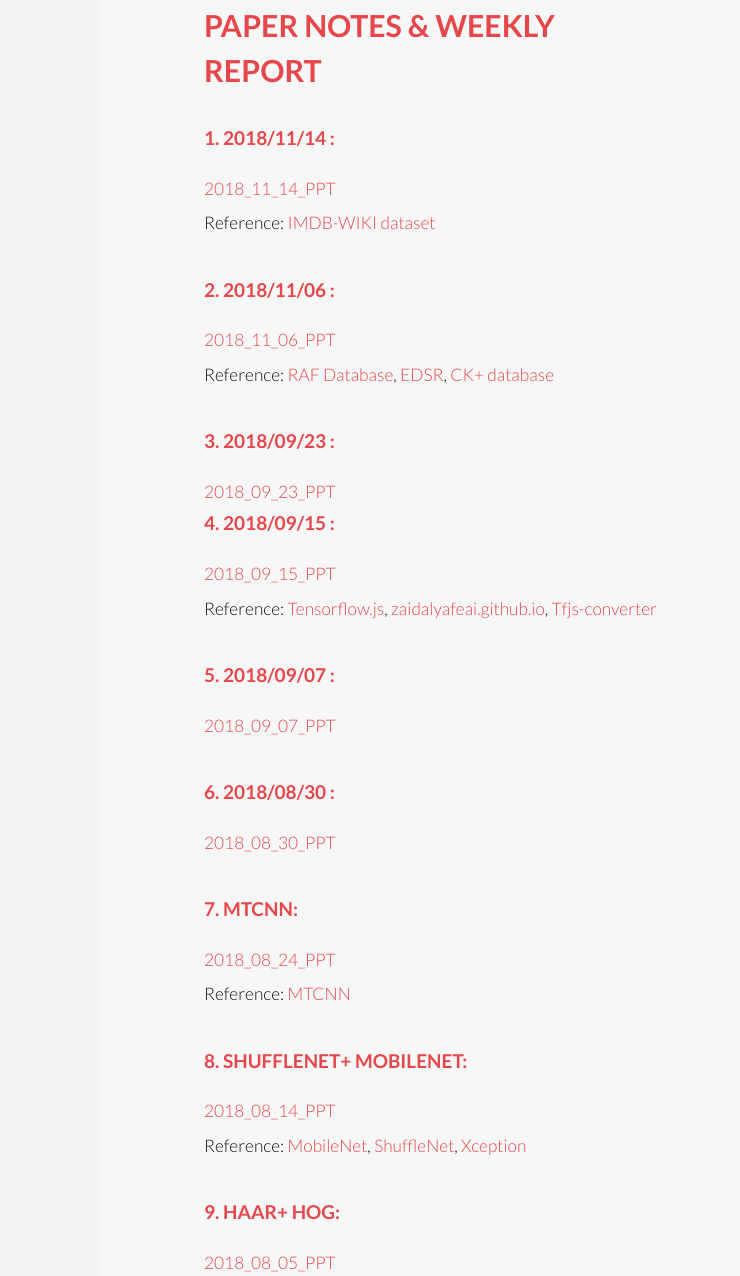
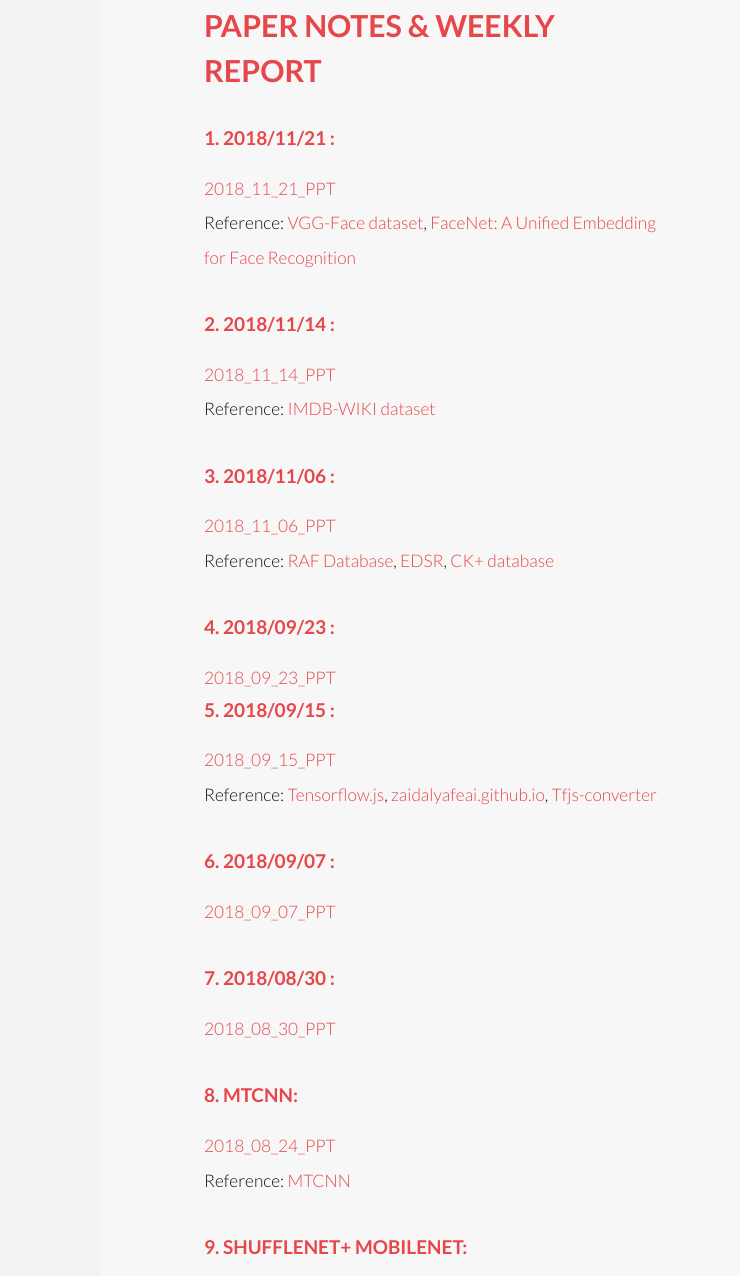
Before and after one commit to kevinisbest/kevinisbest.github.io, a plain HTML site: page research.html in a window 1280 px wide. Shown: the part 1594-2870 px from the top of the page, 540-1280 px from the left. Drawn offline with Linux system fonts and the light colour scheme.

Commit message:
update research

```diff
--- a/research.html
+++ b/research.html
@@ -93,29 +93,33 @@
                     <header>
                         <h2>Paper Notes & Weekly report</h2>
                     </header>
-                    <h4>1. 2018/11/14 :</h4><a herf="data/181114_KevinHsiao.pptx">2018_11_14_PPT</a><p>Reference: <a herf="https://www.vision.ee.ethz.ch/publications/papers/proceedings/eth_biwi_01229.pdf">IMDB-WIKI dataset</a></p>
+                    <h4>1. 2018/11/21 :</h4><a href="data/181121_KevinHsiao.pptx">2018_11_21_PPT</a>
+                    <p>Reference: <a href="http://www.robots.ox.ac.uk/~vgg/publications/2015/Parkhi15/parkhi15.pdf">VGG-Face dataset</a>, <a href="https://arxiv.org/abs/1503.03832/">FaceNet: A Unified Embedding for Face Recognition</a></p>
 
-                    <h4>2. 2018/11/06 :</h4><a href="data/181106_KevinHsiao.pptx">2018_11_06_PPT</a>
-                    <p>Reference: <a herf="http://www.whdeng.cn/RAF/model1.html">RAF Database</a>, <a href="https://arxiv.org/abs/1707.02921">EDSR</a>, <a href="http://www.consortium.ri.cmu.edu/ckagree/">CK+ database
+                    <h4>2. 2018/11/14 :</h4><a href="data/181114_KevinHsiao.pptx">2018_11_14_PPT</a>
+                    <p>Reference: <a href="https://www.vision.ee.ethz.ch/publications/papers/proceedings/eth_biwi_01229.pdf">IMDB-WIKI dataset</a></p>
+
+                    <h4>3. 2018/11/06 :</h4><a href="data/181106_KevinHsiao.pptx">2018_11_06_PPT</a>
+                    <p>Reference: <a href="http://www.whdeng.cn/RAF/model1.html">RAF Database</a>, <a href="https://arxiv.org/abs/1707.02921">EDSR</a>, <a href="http://www.consortium.ri.cmu.edu/ckagree/">CK+ database
 </a>
-                    <h4>3. 2018/09/23 :</h4><a href="data/180923_KevinHsiao.pptx">2018_09_23_PPT</a>
+                    <h4>4. 2018/09/23 :</h4><a href="data/180923_KevinHsiao.pptx">2018_09_23_PPT</a>
 
-                    <h4>4. 2018/09/15 :</h4><a href="data/180915_KevinHsiao.pptx">2018_09_15_PPT</a>
+                    <h4>5. 2018/09/15 :</h4><a href="data/180915_KevinHsiao.pptx">2018_09_15_PPT</a>
                     <p>Reference: <a href="https://js.tensorflow.org/"> Tensorflow.js</a>,<a href="https://github.com/zaidalyafeai/zaidalyafeai.github.io"> zaidalyafeai.github.io</a>,<a href="https://github.com/tensorflow/tfjs-converter"> Tfjs-converter</a></p>
 
-                    <h4>5. 2018/09/07 :</h4><a href="data/180907_KevinHsiao.pptx">2018_09_07_PPT</a>
+                    <h4>6. 2018/09/07 :</h4><a href="data/180907_KevinHsiao.pptx">2018_09_07_PPT</a>
                     <p></p>
 
-                    <h4>6. 2018/08/30 :</h4><a href="data/180830_KevinHsiao.pptx">2018_08_30_PPT</a>
+                    <h4>7. 2018/08/30 :</h4><a href="data/180830_KevinHsiao.pptx">2018_08_30_PPT</a>
                     <p></p>
 
-                    <h4>7. MTCNN:</h4><a href="data/180824_KevinHsiao.pptx">2018_08_24_PPT</a>
+                    <h4>8. MTCNN:</h4><a href="data/180824_KevinHsiao.pptx">2018_08_24_PPT</a>
                     <p>Reference: <a href="https://arxiv.org/abs/1604.02878"> MTCNN</a></p>
 
-                    <h4>8. ShuffleNet+ MobileNet:</h4><a href="data/180814_KevinHsiao.pptx">2018_08_14_PPT</a>
+                    <h4>9. ShuffleNet+ MobileNet:</h4><a href="data/180814_KevinHsiao.pptx">2018_08_14_PPT</a>
                     <p>Reference: <a href="https://arxiv.org/abs/1704.04861">MobileNet</a>,<a href="https://arxiv.org/abs/1707.01083"> ShuffleNet</a>,<a href="http://openaccess.thecvf.com/content_cvpr_2017/papers/Chollet_Xception_Deep_Learning_CVPR_2017_paper.pdf"> Xception</a></p>
 
-                    <h4>9. HAAR+ HOG:</h4><a href="data/180805_KevinHsiao.pptx">2018_08_05_PPT</a>
+                    <h4>10. HAAR+ HOG:</h4><a href="data/180805_KevinHsiao.pptx">2018_08_05_PPT</a>
                     <p>Reference: <a href="https://ieeexplore.ieee.org/abstract/document/990517/">HAAR</a>,<a href="https://ieeexplore.ieee.org/abstract/document/1467360/"> HOG</a></p>
 
 
```
Also changed, not shown: 1 other file.
